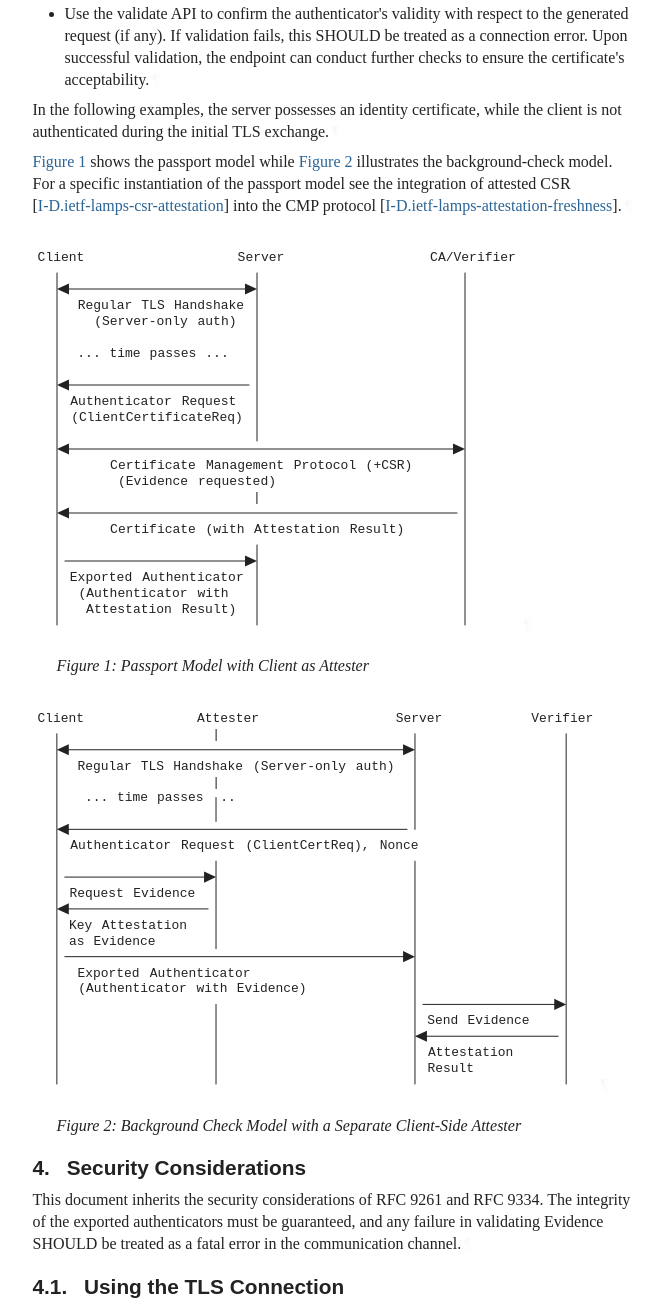
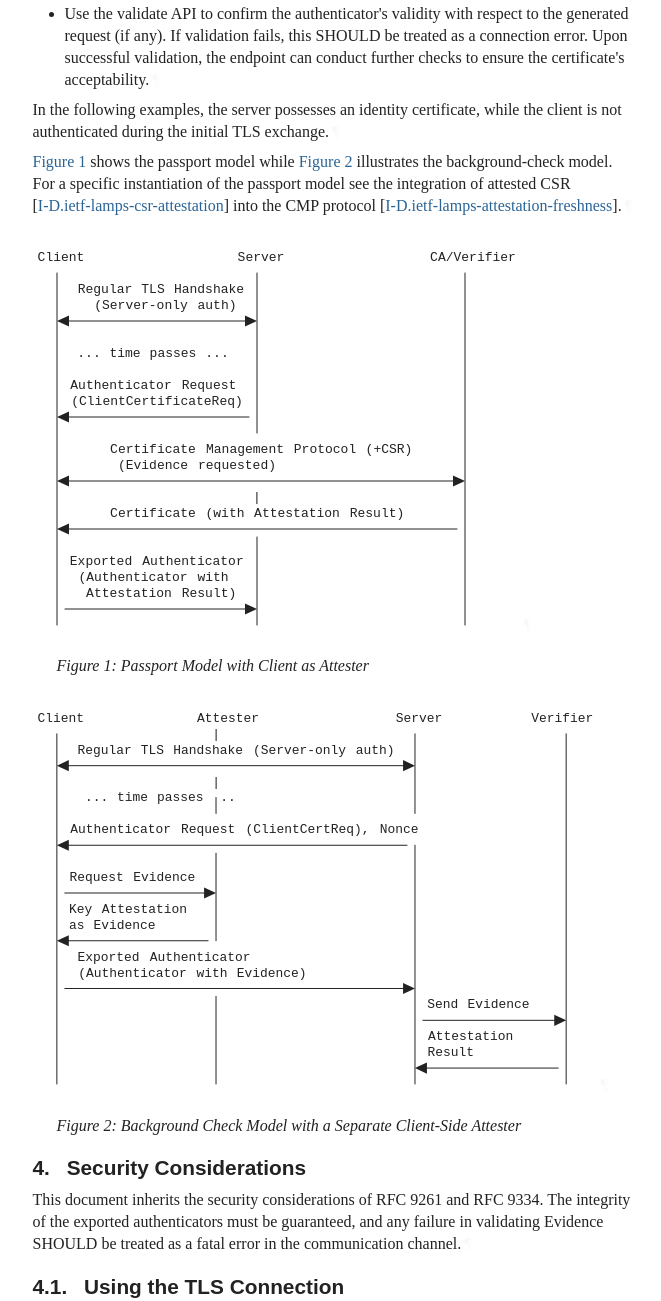
Before and after one commit to tls-attestation/exported-attestation, a plain HTML site: page draft-fossati-tls-exported-attestation.html in a window 1280 px wide. Shown: the part 2559-3860 px from the top of the page, without its empty margins (92-753 px from the left). Drawn offline with Linux system fonts and the light colour scheme; a web font is replaced by a local one.

Commit message:
Script updating gh-pages from 71506d5. [ci skip]

```diff
--- a/draft-fossati-tls-exported-attestation.html
+++ b/draft-fossati-tls-exported-attestation.html
@@ -1260,54 +1260,54 @@ For a specific instantiation of the passport model see the integration of attest
           <div class="alignLeft art-svg artwork" id="section-3-6.1.1">
 <svg xmlns="http://www.w3.org/2000/svg" version="1.1" height="416" width="488" viewBox="0 0 488 416" class="diagram" text-anchor="middle" font-family="monospace" font-size="13px" stroke-linecap="round">
               <path d="M 24,48 L 24,400" fill="none" stroke="black"></path>
-              <path d="M 224,48 L 224,216" fill="none" stroke="black"></path>
-              <path d="M 224,320 L 224,400" fill="none" stroke="black"></path>
+              <path d="M 224,48 L 224,208" fill="none" stroke="black"></path>
+              <path d="M 224,312 L 224,400" fill="none" stroke="black"></path>
               <path d="M 432,48 L 432,400" fill="none" stroke="black"></path>
-              <path d="M 32,64 L 216,64" fill="none" stroke="black"></path>
-              <path d="M 32,160 L 216,160" fill="none" stroke="black"></path>
-              <path d="M 32,224 L 424,224" fill="none" stroke="black"></path>
-              <path d="M 32,288 L 424,288" fill="none" stroke="black"></path>
-              <path d="M 32,336 L 216,336" fill="none" stroke="black"></path>
-              <polygon class="arrowhead" points="432,224 420,218.4 420,229.6" fill="black" transform="rotate(0,424,224)"></polygon>
-              <polygon class="arrowhead" points="224,336 212,330.4 212,341.6" fill="black" transform="rotate(0,216,336)"></polygon>
-              <polygon class="arrowhead" points="224,64 212,58.4 212,69.6" fill="black" transform="rotate(0,216,64)"></polygon>
-              <polygon class="arrowhead" points="40,288 28,282.4 28,293.6" fill="black" transform="rotate(180,32,288)"></polygon>
-              <polygon class="arrowhead" points="40,224 28,218.4 28,229.6" fill="black" transform="rotate(180,32,224)"></polygon>
-              <polygon class="arrowhead" points="40,160 28,154.4 28,165.6" fill="black" transform="rotate(180,32,160)"></polygon>
-              <polygon class="arrowhead" points="40,64 28,58.4 28,69.6" fill="black" transform="rotate(180,32,64)"></polygon>
+              <path d="M 32,96 L 216,96" fill="none" stroke="black"></path>
+              <path d="M 32,192 L 216,192" fill="none" stroke="black"></path>
+              <path d="M 32,256 L 424,256" fill="none" stroke="black"></path>
+              <path d="M 32,304 L 424,304" fill="none" stroke="black"></path>
+              <path d="M 32,384 L 216,384" fill="none" stroke="black"></path>
+              <polygon class="arrowhead" points="432,256 420,250.4 420,261.6" fill="black" transform="rotate(0,424,256)"></polygon>
+              <polygon class="arrowhead" points="224,384 212,378.4 212,389.6" fill="black" transform="rotate(0,216,384)"></polygon>
+              <polygon class="arrowhead" points="224,96 212,90.4 212,101.6" fill="black" transform="rotate(0,216,96)"></polygon>
+              <polygon class="arrowhead" points="40,304 28,298.4 28,309.6" fill="black" transform="rotate(180,32,304)"></polygon>
+              <polygon class="arrowhead" points="40,256 28,250.4 28,261.6" fill="black" transform="rotate(180,32,256)"></polygon>
+              <polygon class="arrowhead" points="40,192 28,186.4 28,197.6" fill="black" transform="rotate(180,32,192)"></polygon>
+              <polygon class="arrowhead" points="40,96 28,90.4 28,101.6" fill="black" transform="rotate(180,32,96)"></polygon>
               <g class="text">
                 <text x="28" y="36">Client</text>
                 <text x="228" y="36">Server</text>
                 <text x="440" y="36">CA/Verifier</text>
-                <text x="72" y="84">Regular</text>
-                <text x="120" y="84">TLS</text>
-                <text x="176" y="84">Handshake</text>
-                <text x="108" y="100">(Server-only</text>
-                <text x="184" y="100">auth)</text>
+                <text x="72" y="68">Regular</text>
+                <text x="120" y="68">TLS</text>
+                <text x="176" y="68">Handshake</text>
+                <text x="108" y="84">(Server-only</text>
+                <text x="184" y="84">auth)</text>
                 <text x="56" y="132">...</text>
                 <text x="92" y="132">time</text>
                 <text x="140" y="132">passes</text>
                 <text x="184" y="132">...</text>
-                <text x="88" y="180">Authenticator</text>
-                <text x="176" y="180">Request</text>
-                <text x="124" y="196">(ClientCertificateReq)</text>
-                <text x="120" y="244">Certificate</text>
-                <text x="212" y="244">Management</text>
-                <text x="292" y="244">Protocol</text>
-                <text x="356" y="244">(+CSR)</text>
-                <text x="120" y="260">(Evidence</text>
-                <text x="204" y="260">requested)</text>
+                <text x="88" y="164">Authenticator</text>
+                <text x="176" y="164">Request</text>
+                <text x="124" y="180">(ClientCertificateReq)</text>
+                <text x="120" y="228">Certificate</text>
+                <text x="212" y="228">Management</text>
+                <text x="292" y="228">Protocol</text>
+                <text x="356" y="228">(+CSR)</text>
+                <text x="120" y="244">(Evidence</text>
+                <text x="204" y="244">requested)</text>
                 <text x="224" y="276">|</text>
-                <text x="120" y="308">Certificate</text>
-                <text x="192" y="308">(with</text>
-                <text x="264" y="308">Attestation</text>
-                <text x="344" y="308">Result)</text>
-                <text x="68" y="356">Exported</text>
-                <text x="160" y="356">Authenticator</text>
-                <text x="100" y="372">(Authenticator</text>
-                <text x="180" y="372">with</text>
-                <text x="96" y="388">Attestation</text>
-                <text x="176" y="388">Result)</text>
+                <text x="120" y="292">Certificate</text>
+                <text x="192" y="292">(with</text>
+                <text x="264" y="292">Attestation</text>
+                <text x="344" y="292">Result)</text>
+                <text x="68" y="340">Exported</text>
+                <text x="160" y="340">Authenticator</text>
+                <text x="100" y="356">(Authenticator</text>
+                <text x="180" y="356">with</text>
+                <text x="96" y="372">Attestation</text>
+                <text x="176" y="372">Result)</text>
               </g>
             </svg><a href="#section-3-6.1.1" class="pilcrow">¶</a>
 </div>
@@ -1322,62 +1322,62 @@ For a specific instantiation of the passport model see the integration of attest
           <div class="alignLeft art-svg artwork" id="section-3-7.1.1">
 <svg xmlns="http://www.w3.org/2000/svg" version="1.1" height="416" width="568" viewBox="0 0 568 416" class="diagram" text-anchor="middle" font-family="monospace" font-size="13px" stroke-linecap="round">
               <path d="M 24,48 L 24,400" fill="none" stroke="black"></path>
-              <path d="M 184,112 L 184,136" fill="none" stroke="black"></path>
-              <path d="M 184,176 L 184,264" fill="none" stroke="black"></path>
-              <path d="M 184,320 L 184,400" fill="none" stroke="black"></path>
-              <path d="M 384,48 L 384,144" fill="none" stroke="black"></path>
-              <path d="M 384,176 L 384,400" fill="none" stroke="black"></path>
+              <path d="M 184,112 L 184,128" fill="none" stroke="black"></path>
+              <path d="M 184,168 L 184,256" fill="none" stroke="black"></path>
+              <path d="M 184,312 L 184,400" fill="none" stroke="black"></path>
+              <path d="M 384,48 L 384,128" fill="none" stroke="black"></path>
+              <path d="M 384,160 L 384,400" fill="none" stroke="black"></path>
               <path d="M 536,48 L 536,400" fill="none" stroke="black"></path>
-              <path d="M 32,64 L 376,64" fill="none" stroke="black"></path>
-              <path d="M 32,144 L 376,144" fill="none" stroke="black"></path>
-              <path d="M 32,192 L 176,192" fill="none" stroke="black"></path>
-              <path d="M 32,224 L 176,224" fill="none" stroke="black"></path>
-              <path d="M 32,272 L 376,272" fill="none" stroke="black"></path>
-              <path d="M 392,320 L 528,320" fill="none" stroke="black"></path>
-              <path d="M 392,352 L 528,352" fill="none" stroke="black"></path>
-              <polygon class="arrowhead" points="536,320 524,314.4 524,325.6" fill="black" transform="rotate(0,528,320)"></polygon>
-              <polygon class="arrowhead" points="400,352 388,346.4 388,357.6" fill="black" transform="rotate(180,392,352)"></polygon>
-              <polygon class="arrowhead" points="384,272 372,266.4 372,277.6" fill="black" transform="rotate(0,376,272)"></polygon>
-              <polygon class="arrowhead" points="384,64 372,58.4 372,69.6" fill="black" transform="rotate(0,376,64)"></polygon>
-              <polygon class="arrowhead" points="184,192 172,186.4 172,197.6" fill="black" transform="rotate(0,176,192)"></polygon>
-              <polygon class="arrowhead" points="40,224 28,218.4 28,229.6" fill="black" transform="rotate(180,32,224)"></polygon>
-              <polygon class="arrowhead" points="40,144 28,138.4 28,149.6" fill="black" transform="rotate(180,32,144)"></polygon>
-              <polygon class="arrowhead" points="40,64 28,58.4 28,69.6" fill="black" transform="rotate(180,32,64)"></polygon>
+              <path d="M 32,80 L 376,80" fill="none" stroke="black"></path>
+              <path d="M 32,160 L 376,160" fill="none" stroke="black"></path>
+              <path d="M 32,208 L 176,208" fill="none" stroke="black"></path>
+              <path d="M 32,256 L 176,256" fill="none" stroke="black"></path>
+              <path d="M 32,304 L 376,304" fill="none" stroke="black"></path>
+              <path d="M 392,336 L 528,336" fill="none" stroke="black"></path>
+              <path d="M 392,384 L 528,384" fill="none" stroke="black"></path>
+              <polygon class="arrowhead" points="536,336 524,330.4 524,341.6" fill="black" transform="rotate(0,528,336)"></polygon>
+              <polygon class="arrowhead" points="400,384 388,378.4 388,389.6" fill="black" transform="rotate(180,392,384)"></polygon>
+              <polygon class="arrowhead" points="384,304 372,298.4 372,309.6" fill="black" transform="rotate(0,376,304)"></polygon>
+              <polygon class="arrowhead" points="384,80 372,74.4 372,85.6" fill="black" transform="rotate(0,376,80)"></polygon>
+              <polygon class="arrowhead" points="184,208 172,202.4 172,213.6" fill="black" transform="rotate(0,176,208)"></polygon>
+              <polygon class="arrowhead" points="40,256 28,250.4 28,261.6" fill="black" transform="rotate(180,32,256)"></polygon>
+              <polygon class="arrowhead" points="40,160 28,154.4 28,165.6" fill="black" transform="rotate(180,32,160)"></polygon>
+              <polygon class="arrowhead" points="40,80 28,74.4 28,85.6" fill="black" transform="rotate(180,32,80)"></polygon>
               <g class="text">
                 <text x="28" y="36">Client</text>
                 <text x="196" y="36">Attester</text>
                 <text x="388" y="36">Server</text>
                 <text x="532" y="36">Verifier</text>
                 <text x="184" y="52">|</text>
-                <text x="72" y="84">Regular</text>
-                <text x="120" y="84">TLS</text>
-                <text x="176" y="84">Handshake</text>
-                <text x="268" y="84">(Server-only</text>
-                <text x="344" y="84">auth)</text>
+                <text x="72" y="68">Regular</text>
+                <text x="120" y="68">TLS</text>
+                <text x="176" y="68">Handshake</text>
+                <text x="268" y="68">(Server-only</text>
+                <text x="344" y="68">auth)</text>
                 <text x="184" y="100">|</text>
                 <text x="64" y="116">...</text>
                 <text x="100" y="116">time</text>
                 <text x="148" y="116">passes</text>
                 <text x="196" y="116">..</text>
-                <text x="88" y="164">Authenticator</text>
-                <text x="176" y="164">Request</text>
-                <text x="276" y="164">(ClientCertReq),</text>
-                <text x="368" y="164">Nonce</text>
-                <text x="64" y="212">Request</text>
-                <text x="132" y="212">Evidence</text>
-                <text x="48" y="244">Key</text>
-                <text x="112" y="244">Attestation</text>
-                <text x="44" y="260">as</text>
-                <text x="92" y="260">Evidence</text>
-                <text x="76" y="292">Exported</text>
-                <text x="168" y="292">Authenticator</text>
-                <text x="100" y="308">(Authenticator</text>
-                <text x="180" y="308">with</text>
-                <text x="240" y="308">Evidence)</text>
-                <text x="412" y="340">Send</text>
-                <text x="468" y="340">Evidence</text>
-                <text x="440" y="372">Attestation</text>
-                <text x="420" y="388">Result</text>
+                <text x="88" y="148">Authenticator</text>
+                <text x="176" y="148">Request</text>
+                <text x="276" y="148">(ClientCertReq),</text>
+                <text x="368" y="148">Nonce</text>
+                <text x="64" y="196">Request</text>
+                <text x="132" y="196">Evidence</text>
+                <text x="48" y="228">Key</text>
+                <text x="112" y="228">Attestation</text>
+                <text x="44" y="244">as</text>
+                <text x="92" y="244">Evidence</text>
+                <text x="76" y="276">Exported</text>
+                <text x="168" y="276">Authenticator</text>
+                <text x="100" y="292">(Authenticator</text>
+                <text x="180" y="292">with</text>
+                <text x="240" y="292">Evidence)</text>
+                <text x="412" y="324">Send</text>
+                <text x="468" y="324">Evidence</text>
+                <text x="440" y="356">Attestation</text>
+                <text x="420" y="372">Result</text>
               </g>
             </svg><a href="#section-3-7.1.1" class="pilcrow">¶</a>
 </div>
```
Also changed, not shown: draft-fossati-tls-exported-attestation.txt (+12 -12 lines).
